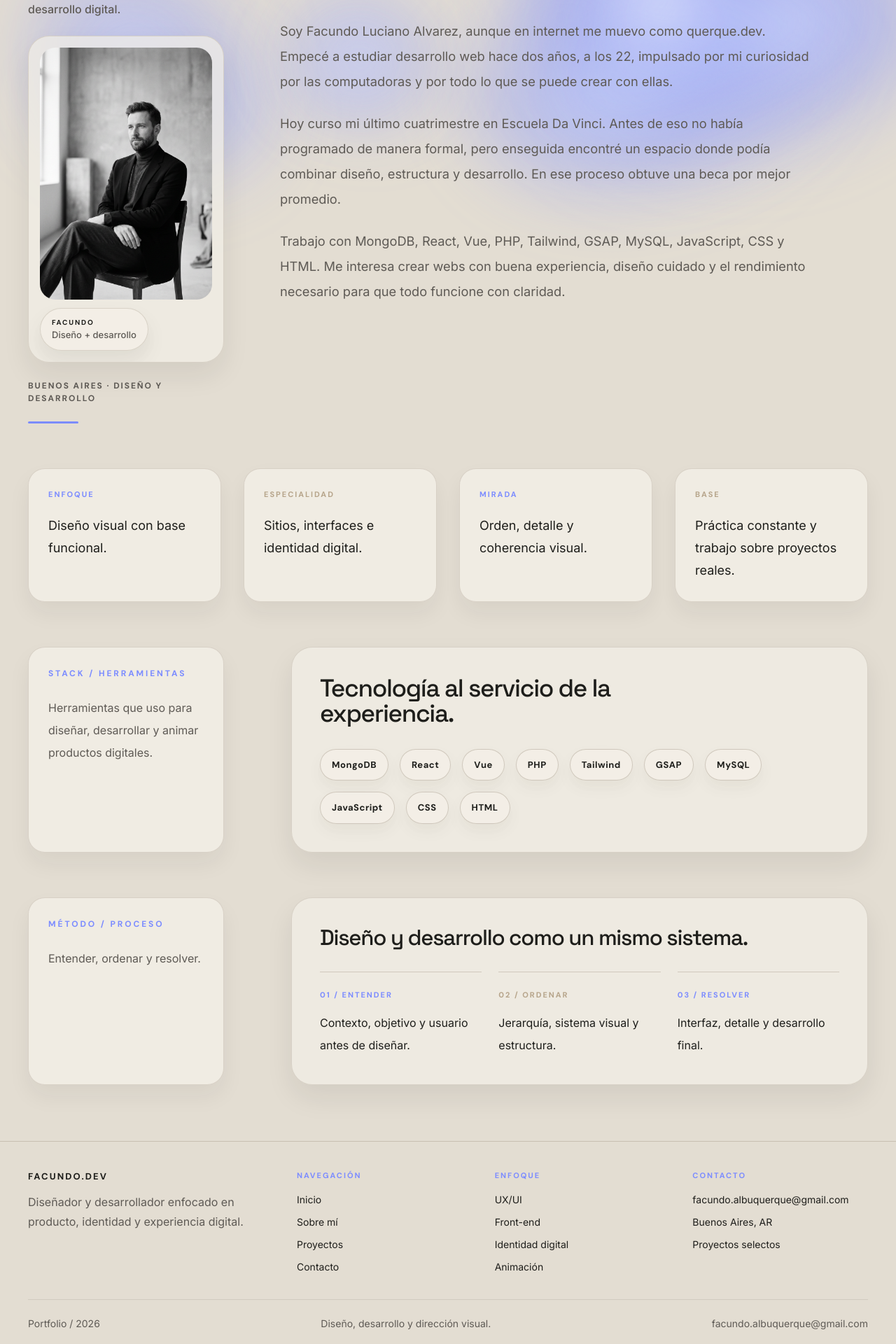
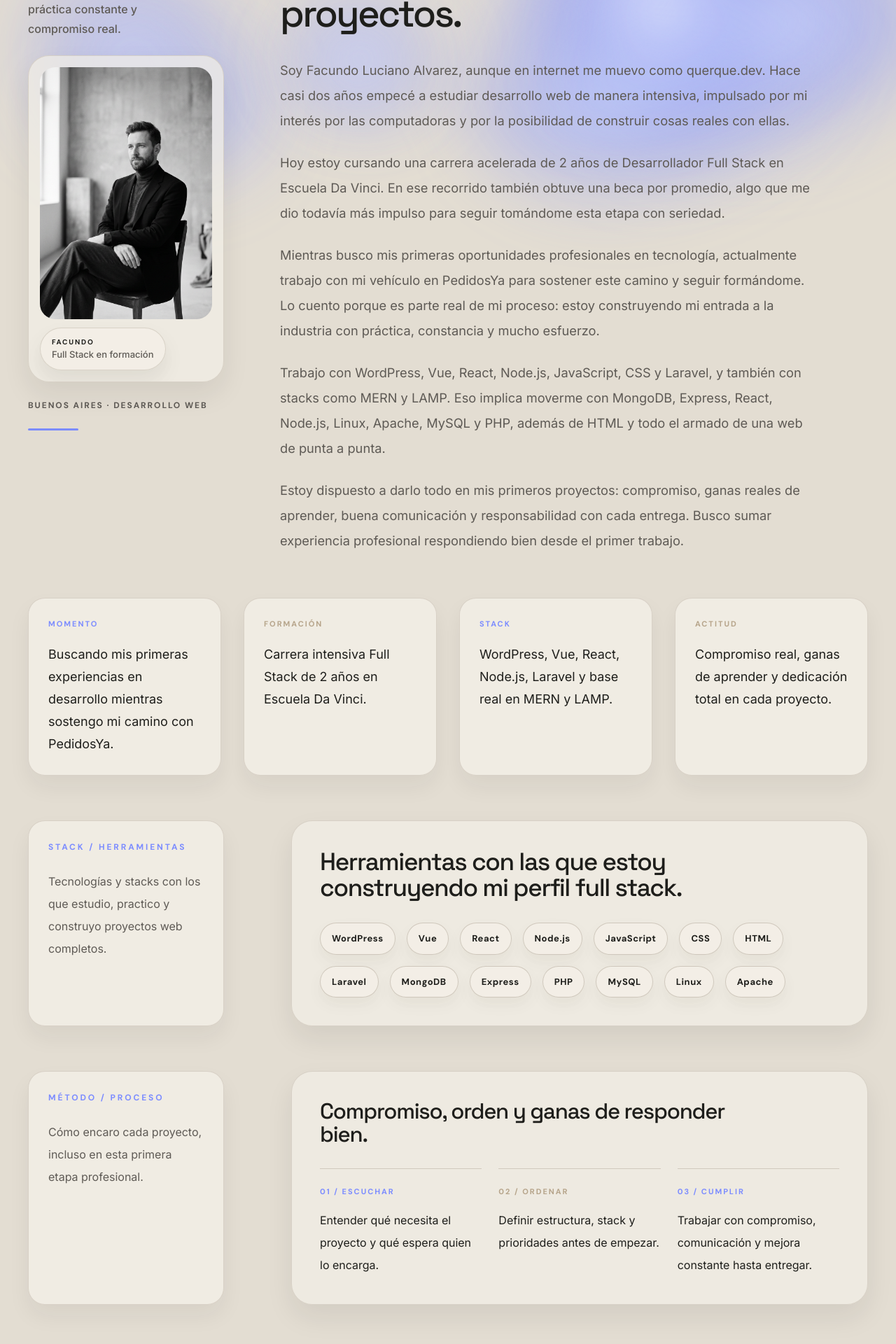
Before and after one commit to querques20/portafolio, a Vue app: page /sobre-mi in a window 1280 px wide. Shown: the part 371-2291 px from the top of the page at 70% size. Built offline with nearby package versions, Linux system fonts and the light colour scheme; the HTML template or start-up script is replaced by a standard one.

Commit message:
Refresh portfolio content and intro flow

```diff
--- a/src/App.vue
+++ b/src/App.vue
@@ -11,17 +11,13 @@ const ambientScene = ref(null)
 const routeViewport = ref(null)
 const activeRouteName = computed(() => route.name ?? 'home')
 const isDesktopNavVisible = ref(false)
-const isDesktopNavHovered = ref(false)
+const hasHomeIntroCompleted = ref(false)
 const isRouteTransitioning = ref(false)
 
-const desktopNavRevealZone = 92
-const desktopNavHideZone = 164
-const desktopNavHideDelay = 180
 const routeOrderByName = Object.fromEntries(navItems.map((item) => [item.name, item.order]))
 
 let skipNextRouteEnterAnimation = false
 let ambientContext
-let desktopNavHideTimer
 
 const prefersReducedMotion = () => window.matchMedia('(prefers-reduced-motion: reduce)').matches
 const isDesktopNavEnabled = () => window.innerWidth >= 768 && window.matchMedia('(pointer: fine)').matches
@@ -35,30 +31,21 @@ const tweenTo = (target, vars) =>
     })
   })
 
-const clearDesktopNavHideTimer = () => {
-  if (!desktopNavHideTimer) return
-
-  window.clearTimeout(desktopNavHideTimer)
-  desktopNavHideTimer = undefined
-}
-
 const showDesktopNav = () => {
-  clearDesktopNavHideTimer()
   isDesktopNavVisible.value = true
 }
 
 const hideDesktopNav = () => {
-  clearDesktopNavHideTimer()
   isDesktopNavVisible.value = false
 }
 
 const syncDesktopNavVisibility = () => {
-  if (!isDesktopNavEnabled()) {
+  if (!isDesktopNavEnabled() || route.name !== 'home' || prefersReducedMotion() || hasHomeIntroCompleted.value) {
     showDesktopNav()
     return
   }
 
-  if (isRouteTransitioning.value || isDesktopNavHovered.value) {
+  if (isRouteTransitioning.value) {
     showDesktopNav()
     return
   }
@@ -66,48 +53,9 @@ const syncDesktopNavVisibility = () => {
   hideDesktopNav()
 }
 
-const scheduleDesktopNavHide = () => {
-  if (!isDesktopNavEnabled() || isDesktopNavHovered.value || isRouteTransitioning.value) return
-
-  clearDesktopNavHideTimer()
-  desktopNavHideTimer = window.setTimeout(() => {
-    if (!isDesktopNavHovered.value && !isRouteTransitioning.value) {
-      isDesktopNavVisible.value = false
-    }
-  }, desktopNavHideDelay)
-}
-
-const handleWindowMouseMove = (event) => {
-  if (!isDesktopNavEnabled()) return
-
-  if (event.clientY <= desktopNavRevealZone) {
-    showDesktopNav()
-    return
-  }
-
-  if (event.clientY > desktopNavHideZone && !isDesktopNavHovered.value) {
-    scheduleDesktopNavHide()
-  }
-}
-
-const handleDesktopNavEnter = () => {
-  if (!isDesktopNavEnabled()) return
-
-  isDesktopNavHovered.value = true
+const handlePageIntroComplete = () => {
+  hasHomeIntroCompleted.value = true
   showDesktopNav()
-}
-
-const handleDesktopNavLeave = () => {
-  isDesktopNavHovered.value = false
-  scheduleDesktopNavHide()
-}
-
-const handleDesktopNavFocusOut = (event) => {
-  const nextTarget = event.relatedTarget
-
-  if (nextTarget instanceof HTMLElement && event.currentTarget instanceof HTMLElement && event.currentTarget.contains(nextTarget)) return
-
-  handleDesktopNavLeave()
 }
 
 const getRouteDirection = (nextName, currentName) => {
@@ -177,6 +125,12 @@ provide('navigateToRoute', navigateToRoute)
 watch(
   () => route.name,
   async (nextName, previousName) => {
+    if (nextName !== 'home') {
+      showDesktopNav()
+    } else if (!previousName) {
+      syncDesktopNavVisibility()
+    }
+
     if (!previousName || skipNextRouteEnterAnimation) {
       skipNextRouteEnterAnimation = false
       return
@@ -190,7 +144,7 @@ watch(
 
 onMounted(() => {
   syncDesktopNavVisibility()
-  window.addEventListener('mousemove', handleWindowMouseMove, { passive: true })
+  window.addEventListener('portfolio:intro-complete', handlePageIntroComplete)
   window.addEventListener('resize', syncDesktopNavVisibility, { passive: true })
 
   if (!ambientScene.value || prefersReducedMotion()) return
@@ -231,8 +185,7 @@ onMounted(() => {
 })
 
 onBeforeUnmount(() => {
-  clearDesktopNavHideTimer()
-  window.removeEventListener('mousemove', handleWindowMouseMove)
+  window.removeEventListener('portfolio:intro-complete', handlePageIntroComplete)
   window.removeEventListener('resize', syncDesktopNavVisibility)
   ambientContext?.revert()
 })
@@ -263,10 +216,6 @@ onBeforeUnmount(() => {
         <div
           class="hero-nav-shell"
           :class="isDesktopNavVisible ? 'nav-shell-visible' : 'nav-shell-hidden'"
-          @mouseenter="handleDesktopNavEnter"
-          @mouseleave="handleDesktopNavLeave"
-          @focusin="handleDesktopNavEnter"
-          @focusout="handleDesktopNavFocusOut"
         >
           <nav
             class="hero-nav pointer-events-auto flex items-center justify-between gap-4 rounded-full border-[rgba(207,199,187,.88)] bg-white px-4 py-3 backdrop-blur-xl shadow-[0_18px_40px_rgba(30,30,27,.08)]"
@@ -335,7 +284,7 @@ onBeforeUnmount(() => {
           <div class="space-y-3">
             <p class="font-['DM_Sans'] text-[13px] font-bold uppercase tracking-[.16em]">facundo.dev</p>
             <p class="max-w-[352px] leading-7 text-[var(--muted)]">
-              Diseñador y desarrollador enfocado en producto, identidad y experiencia digital.
+              Desarrollador full stack en formación, enfocado en convertir estudio, práctica y compromiso en experiencia real.
             </p>
           </div>
 
@@ -349,7 +298,7 @@ onBeforeUnmount(() => {
 
         <div class="flex flex-col gap-3 border-t border-[rgba(207,199,187,.82)] pt-6 text-sm text-[var(--muted)] md:flex-row md:items-center md:justify-between">
           <p>Portfolio / 2026</p>
-          <p>Diseño, desarrollo y dirección visual.</p>
+          <p>Primeros proyectos, aprendizaje constante y trabajo serio.</p>
           <p>{{ email }}</p>
         </div>
       </div>
--- a/src/content/portfolio.js
+++ b/src/content/portfolio.js
@@ -8,7 +8,7 @@ export const navItems = [
 ]
 
 export const heroLines = ['Diseño y desarrollo', 'digital', 'para sitios y marcas']
-export const heroTags = ['Producto', 'Dirección visual', 'Desarrollo web']
+export const heroTags = ['Full Stack', 'Vue / React / Node', 'WordPress / Laravel']
 
 export const previewProjects = [
   {
@@ -35,24 +35,24 @@ export const previewProjects = [
 ]
 
 export const pillars = [
-  ['CLARIDAD', 'La información se entiende rápido y sin ruido.', 'var(--accent)'],
-  ['CONFIANZA', 'Una buena presencia digital transmite seriedad.', 'var(--earth)'],
-  ['CRITERIO', 'Lo visual ordena, diferencia y sostiene el mensaje.', 'var(--accent)'],
+  ['COMPROMISO', 'Me involucro de verdad y cuido cada entrega, incluso en esta primera etapa.', 'var(--accent)'],
+  ['APRENDIZAJE', 'Estoy creciendo fuerte y convierto esa etapa en mejora constante.', 'var(--earth)'],
+  ['RESPUESTA', 'Busco resolver con seriedad, comunicación clara y muchas ganas de sumar.', 'var(--accent)'],
 ]
 
 export const aboutCards = [
-  ['ENFOQUE', 'Diseño visual con base funcional.', 'var(--accent)'],
-  ['ESPECIALIDAD', 'Sitios, interfaces e identidad digital.', 'var(--earth)'],
-  ['MIRADA', 'Orden, detalle y coherencia visual.', 'var(--accent)'],
-  ['BASE', 'Práctica constante y trabajo sobre proyectos reales.', 'var(--earth)'],
+  ['MOMENTO', 'Buscando mis primeras experiencias en desarrollo mientras sostengo mi camino con PedidosYa.', 'var(--accent)'],
+  ['FORMACIÓN', 'Carrera intensiva Full Stack de 2 años en Escuela Da Vinci.', 'var(--earth)'],
+  ['STACK', 'WordPress, Vue, React, Node.js, Laravel y base real en MERN y LAMP.', 'var(--accent)'],
+  ['ACTITUD', 'Compromiso real, ganas de aprender y dedicación total en cada proyecto.', 'var(--earth)'],
 ]
 
-export const tools = ['MongoDB', 'React', 'Vue', 'PHP', 'Tailwind', 'GSAP', 'MySQL', 'JavaScript', 'CSS', 'HTML']
+export const tools = ['WordPress', 'Vue', 'React', 'Node.js', 'JavaScript', 'CSS', 'HTML', 'Laravel', 'MongoDB', 'Express', 'PHP', 'MySQL', 'Linux', 'Apache']
 
 export const steps = [
-  ['01 / ENTENDER', 'Contexto, objetivo y usuario antes de diseñar.', 'var(--accent)'],
-  ['02 / ORDENAR', 'Jerarquía, sistema visual y estructura.', 'var(--earth)'],
-  ['03 / RESOLVER', 'Interfaz, detalle y desarrollo final.', 'var(--accent)'],
+  ['01 / ESCUCHAR', 'Entender qué necesita el proyecto y qué espera quien lo encarga.', 'var(--accent)'],
+  ['02 / ORDENAR', 'Definir estructura, stack y prioridades antes de empezar.', 'var(--earth)'],
+  ['03 / CUMPLIR', 'Trabajar con compromiso, comunicación y mejora constante hasta entregar.', 'var(--accent)'],
 ]
 
 export const projectDetails = [
@@ -71,8 +71,8 @@ export const projectDetails = [
 ]
 
 export const contactLinks = [
-  { title: 'LinkedIn', body: 'Perfil profesional y recorrido', href: '', badge: 'Próximamente', type: 'external' },
-  { title: 'GitHub', body: 'Código, pruebas y proceso', href: '', badge: 'Próximamente', type: 'external' },
+  { title: 'LinkedIn', body: 'Recorrido actual y disponibilidad profesional', href: '', badge: 'Próximamente', type: 'external' },
+  { title: 'GitHub', body: 'Código, práctica constante y proceso de aprendizaje', href: '', badge: 'Próximamente', type: 'external' },
   { title: 'Inicio', body: 'Volver al comienzo del sitio', routeName: 'home', badge: 'Abrir', type: 'route' },
   { title: 'Respuesta', body: 'Contacto directo por mail', href: `mailto:${email}`, badge: 'Email', type: 'mailto' },
 ]
@@ -84,10 +84,10 @@ export const footerColumns = [
   },
   {
     label: 'ENFOQUE',
-    items: ['UX/UI', 'Front-end', 'Identidad digital', 'Animación'],
+    items: ['Full Stack', 'WordPress', 'Vue / React', 'MERN + LAMP'],
   },
   {
     label: 'CONTACTO',
-    items: [email, 'Buenos Aires, AR', 'Proyectos selectos'],
+    items: [email, 'Buenos Aires, AR', 'Disponible para primeros proyectos'],
   },
 ]
--- a/src/views/AboutView.vue
+++ b/src/views/AboutView.vue
@@ -16,7 +16,7 @@ const { pageRoot } = usePageIntro()
               <span class="page-title-wrap"><span class="page-title-line">Sobre mí</span></span>
             </h1>
             <div class="h-[3px] w-[72px] rounded-full bg-[var(--earth)]"></div>
-            <p class="max-w-[230px] text-base font-medium leading-7 text-[var(--muted)]">Diseño, estructura y desarrollo digital.</p>
+            <p class="max-w-[230px] text-base font-medium leading-7 text-[var(--muted)]">Formación Full Stack, práctica constante y compromiso real.</p>
           </div>
 
           <div class="glass-panel overflow-hidden rounded-[30px] p-4" data-card>
@@ -33,11 +33,11 @@ const { pageRoot } = usePageIntro()
             </div>
             <div class="mt-3 w-fit rounded-full border border-[rgba(207,199,187,.72)] bg-[rgba(243,239,231,.82)] px-4 py-3 shadow-[0_14px_28px_rgba(30,30,27,.08)]">
               <p class="font-['DM_Sans'] text-[10px] font-bold uppercase tracking-[.18em]">FACUNDO</p>
-              <p class="text-[13px] font-medium leading-5 text-[var(--muted)]">Diseño + desarrollo</p>
+              <p class="text-[13px] font-medium leading-5 text-[var(--muted)]">Full Stack en formación</p>
             </div>
           </div>
           <p class="font-['DM_Sans'] text-[12px] font-bold uppercase tracking-[.16em] text-[var(--muted)]">
-            Buenos Aires · diseño y desarrollo
+            Buenos Aires · desarrollo web
           </p>
           <div class="h-[3px] w-[72px] rounded-full bg-[var(--accent)]"></div>
         </aside>
@@ -45,17 +45,23 @@ const { pageRoot } = usePageIntro()
         <div class="space-y-8" data-reveal>
           <p class="invisible font-['DM_Sans'] text-[12px] font-bold uppercase tracking-[.24em]">02 / SOBRE MÍ</p>
           <h2 class="max-w-[740px] font-['Space_Grotesk'] text-[clamp(2.2rem,4.8vw,3.4rem)] font-medium leading-[1.02] tracking-[-.05em]">
-            <span class="page-title-wrap"><span class="page-title-line">Diseño y desarrollo con criterio visual.</span></span>
+            <span class="page-title-wrap"><span class="page-title-line">Formación, constancia y compromiso para mis primeros proyectos.</span></span>
           </h2>
           <div class="max-w-[760px] space-y-6 text-[1.08rem] leading-8 text-[var(--muted)] md:text-[1.14rem] md:leading-9">
             <p>
-              Soy Facundo Luciano Alvarez, aunque en internet me muevo como querque.dev. Empecé a estudiar desarrollo web hace dos años, a los 22, impulsado por mi curiosidad por las computadoras y por todo lo que se puede crear con ellas.
+              Soy Facundo Luciano Alvarez, aunque en internet me muevo como querque.dev. Hace casi dos años empecé a estudiar desarrollo web de manera intensiva, impulsado por mi interés por las computadoras y por la posibilidad de construir cosas reales con ellas.
             </p>
             <p>
-              Hoy curso mi último cuatrimestre en Escuela Da Vinci. Antes de eso no había programado de manera formal, pero enseguida encontré un espacio donde podía combinar diseño, estructura y desarrollo. En ese proceso obtuve una beca por mejor promedio.
+              Hoy estoy cursando una carrera acelerada de 2 años de Desarrollador Full Stack en Escuela Da Vinci. En ese recorrido también obtuve una beca por promedio, algo que me dio todavía más impulso para seguir tomándome esta etapa con seriedad.
             </p>
             <p>
-              Trabajo con MongoDB, React, Vue, PHP, Tailwind, GSAP, MySQL, JavaScript, CSS y HTML. Me interesa crear webs con buena experiencia, diseño cuidado y el rendimiento necesario para que todo funcione con claridad.
+              Mientras busco mis primeras oportunidades profesionales en tecnología, actualmente trabajo con mi vehículo en PedidosYa para sostener este camino y seguir formándome. Lo cuento porque es parte real de mi proceso: estoy construyendo mi entrada a la industria con práctica, constancia y mucho esfuerzo.
+            </p>
+            <p>
+              Trabajo con WordPress, Vue, React, Node.js, JavaScript, CSS y Laravel, y también con stacks como MERN y LAMP. Eso implica moverme con MongoDB, Express, React, Node.js, Linux, Apache, MySQL y PHP, además de HTML y todo el armado de una web de punta a punta.
+            </p>
+            <p>
+              Estoy dispuesto a darlo todo en mis primeros proyectos: compromiso, ganas reales de aprender, buena comunicación y responsabilidad con cada entrega. Busco sumar experiencia profesional respondiendo bien desde el primer trabajo.
             </p>
           </div>
         </div>
@@ -71,12 +77,12 @@ const { pageRoot } = usePageIntro()
       <div class="grid gap-10 lg:grid-cols-[280px_minmax(0,1fr)] lg:gap-24">
         <aside class="glass-card rounded-[24px] p-6 md:p-7" data-card>
           <p class="font-['DM_Sans'] text-[12px] font-bold uppercase tracking-[.24em] text-[var(--accent)]">STACK / HERRAMIENTAS</p>
-          <p class="mt-6 max-w-[240px] leading-8 text-[var(--muted)]">Herramientas que uso para diseñar, desarrollar y animar productos digitales.</p>
+          <p class="mt-6 max-w-[240px] leading-8 text-[var(--muted)]">Tecnologías y stacks con los que estudio, practico y construyo proyectos web completos.</p>
         </aside>
 
         <section class="glass-panel rounded-[30px] p-8 md:p-10" data-card>
           <h3 class="max-w-[520px] font-['Space_Grotesk'] text-[2.2rem] font-medium leading-[1.04] tracking-[-.04em]" data-reveal>
-            Tecnología al servicio de la experiencia.
+            Herramientas con las que estoy construyendo mi perfil full stack.
           </h3>
           <div class="mt-8 flex flex-wrap gap-4">
             <span
@@ -94,12 +100,12 @@ const { pageRoot } = usePageIntro()
       <div class="grid gap-10 lg:grid-cols-[280px_minmax(0,1fr)] lg:gap-24">
         <aside class="glass-card rounded-[24px] p-6 md:p-7" data-card>
           <p class="font-['DM_Sans'] text-[12px] font-bold uppercase tracking-[.24em] text-[var(--accent)]">MÉTODO / PROCESO</p>
-          <p class="mt-6 max-w-[228px] leading-8 text-[var(--muted)]">Entender, ordenar y resolver.</p>
+          <p class="mt-6 max-w-[228px] leading-8 text-[var(--muted)]">Cómo encaro cada proyecto, incluso en esta primera etapa profesional.</p>
         </aside>
 
         <section class="glass-panel rounded-[30px] p-8 md:p-10" data-card>
           <h3 class="max-w-[620px] font-['Space_Grotesk'] text-[1.95rem] font-medium leading-[1.06] tracking-[-.04em]" data-reveal>
-            Diseño y desarrollo como un mismo sistema.
+            Compromiso, orden y ganas de responder bien.
           </h3>
           <div class="mt-8 grid gap-8 md:grid-cols-3 md:gap-6">
             <article v-for="[title, body, accent] in steps" :key="title" class="border-t border-[rgba(207,199,187,.95)] pt-6" data-card>
--- a/src/views/ContactView.vue
+++ b/src/views/ContactView.vue
@@ -38,15 +38,15 @@ const openLink = (link) => {
             <span class="page-title-wrap"><span class="page-title-line">Contacto</span></span>
           </h1>
           <div class="h-[3px] w-[72px] rounded-full bg-[var(--earth)]"></div>
-          <p class="max-w-[240px] text-base font-medium leading-7 text-[var(--muted)]">Disponible para colaboraciones puntuales en diseño y desarrollo.</p>
+          <p class="max-w-[240px] text-base font-medium leading-7 text-[var(--muted)]">Disponible para primeros proyectos, colaboraciones y trabajos web donde pueda aportar de verdad.</p>
         </div>
 
         <div class="space-y-5" data-reveal>
           <h2 class="max-w-[740px] font-['Space_Grotesk'] text-[clamp(2.1rem,4.8vw,3rem)] font-medium leading-[1.02] tracking-[-.05em]">
-            <span class="page-title-wrap"><span class="page-title-line">Si tu marca o producto necesita claridad visual y buena ejecución, podemos hablar.</span></span>
+            <span class="page-title-wrap"><span class="page-title-line">Si necesitás a alguien comprometido para sumarse a un sitio o desarrollo web, me interesa hablar.</span></span>
           </h2>
           <p class="max-w-[660px] text-[1.12rem] leading-8 text-[var(--muted)]">
-            Me interesan proyectos donde la forma, la función y la ejecución tengan el mismo peso.
+            Estoy buscando mis primeras oportunidades profesionales y quiero involucrarme en proyectos donde pueda responder, aprender y aportar desde el primer día.
           </p>
         </div>
       </div>
@@ -54,7 +54,7 @@ const openLink = (link) => {
       <div class="grid gap-8 lg:grid-cols-[280px_minmax(0,1fr)] lg:gap-24">
         <aside class="glass-card rounded-[24px] p-5" data-card>
           <p class="font-['DM_Sans'] text-[12px] font-bold uppercase tracking-[.24em] text-[var(--accent)]">CONSULTA / CONTACTO</p>
-          <p class="mt-5 max-w-[228px] leading-7 text-[var(--muted)]">Compartí el contexto, el objetivo y el momento del proyecto. Con eso ya se puede empezar.</p>
+          <p class="mt-5 max-w-[228px] leading-7 text-[var(--muted)]">Si tenés una idea clara o una necesidad puntual, contame el contexto. Estoy disponible para primeros trabajos freelance y colaboraciones.</p>
         </aside>
 
         <form class="glass-panel rounded-[30px] p-7" data-card @submit.prevent="submitInquiry">
@@ -110,7 +110,7 @@ const openLink = (link) => {
           <p class="mt-5 whitespace-pre-line text-[1.05rem] leading-8 text-[var(--muted)]">
             Buenos Aires / Remoto
             ES + EN
-            Proyectos selectos
+            Primeros proyectos y colaboraciones
           </p>
         </article>
 
@@ -145,13 +145,13 @@ const openLink = (link) => {
       <div class="grid gap-8 border-t border-[rgba(207,199,187,.95)] pt-8 lg:grid-cols-[280px_minmax(0,1fr)] lg:gap-24">
         <div class="space-y-3" data-reveal>
           <p class="font-['DM_Sans'] text-[12px] font-bold uppercase tracking-[.24em] text-[var(--accent)]">CIERRE / DISPONIBILIDAD</p>
-          <p class="max-w-[236px] leading-7 text-[var(--muted)]">Trabajo con pocos proyectos a la vez para cuidar el criterio y la ejecución.</p>
+          <p class="max-w-[236px] leading-7 text-[var(--muted)]">Hoy estoy abierto a primeras experiencias profesionales y proyectos freelance bien planteados.</p>
         </div>
         <div class="space-y-3" data-reveal>
           <h3 class="max-w-[680px] font-['Space_Grotesk'] text-[1.95rem] font-medium leading-[1.06] tracking-[-.04em]">
-            Si hay una idea clara y un proyecto serio, me interesa conversarlo.
+            Si hay una oportunidad seria para trabajar y crecer, estoy listo para comprometerme de verdad.
           </h3>
-          <p class="text-base font-medium text-[var(--accent)]">Diseño, desarrollo y dirección visual.</p>
+          <p class="text-base font-medium text-[var(--accent)]">Primeros proyectos, trabajo serio y mejora constante.</p>
         </div>
       </div>
     </div>
--- a/src/views/ProjectsView.vue
+++ b/src/views/ProjectsView.vue
@@ -19,7 +19,7 @@ const { pageRoot } = usePageIntro()
 
         <div class="space-y-4" data-reveal>
           <h2 class="max-w-[740px] font-['Space_Grotesk'] text-[clamp(2.1rem,4.8vw,3.1rem)] font-medium leading-[1.02] tracking-[-.05em]">
-            <span class="page-title-wrap"><span class="page-title-line">Una muestra de cómo trabajo identidad, estructura y experiencia digital.</span></span>
+            <span class="page-title-wrap"><span class="page-title-line">Trabajos y conceptos con los que vengo construyendo práctica, criterio y experiencia.</span></span>
           </h2>
           <p class="text-base font-medium text-[var(--muted)]">Una selección entre e-commerce, producto digital y servicios.</p>
         </div>
```
Also changed, not shown: src/composables/usePageIntro.js (+28 -2 lines), src/views/HomeView.vue (+75 -11 lines), 1 other file (tests, documents, lock files or other folders).
